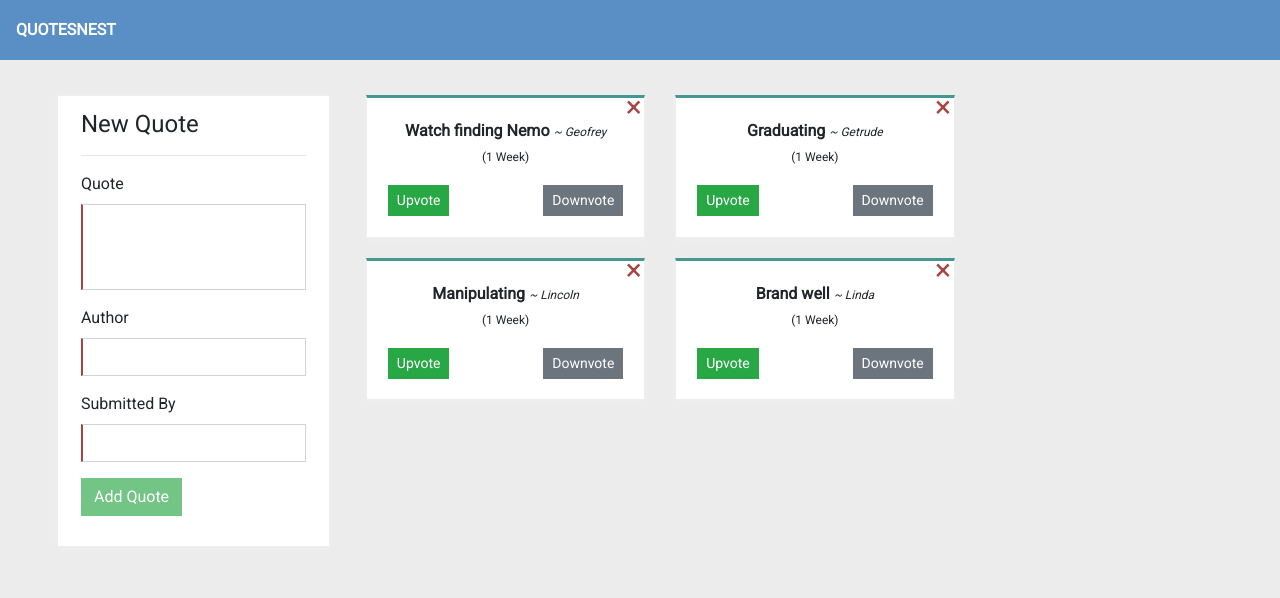
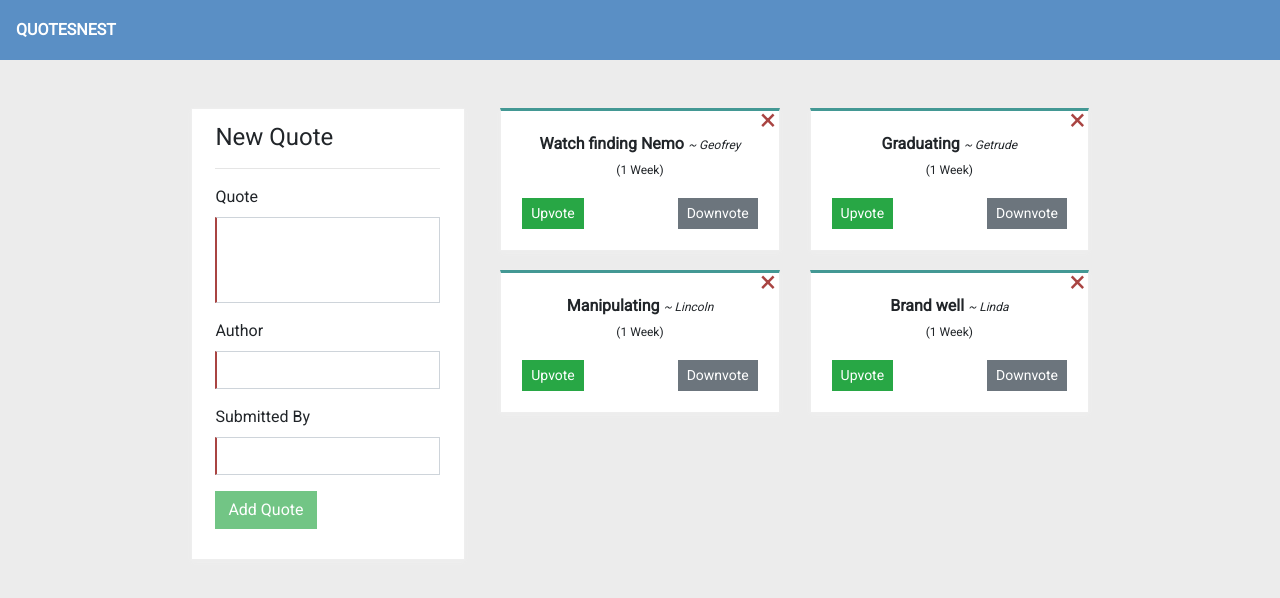
Before and after one commit to kelvinMakamu/quotesNest, an Angular app: page / in a window 1280 px wide. Shown: the top 598 px of the page. Built offline with nearby package versions, Linux system fonts and the light colour scheme.

Commit message:
Adds margins to the AppComponent

```diff
--- a/src/app/app.component.css
+++ b/src/app/app.component.css
@@ -21,7 +21,7 @@
 
 .content {
     display: flex;
-    margin: 7% auto 2% 2%;
+    margin: 8% 0% 2% 12.5%;
     padding: 0 16px;
     max-width: 960px;
     flex-direction: column;
```
